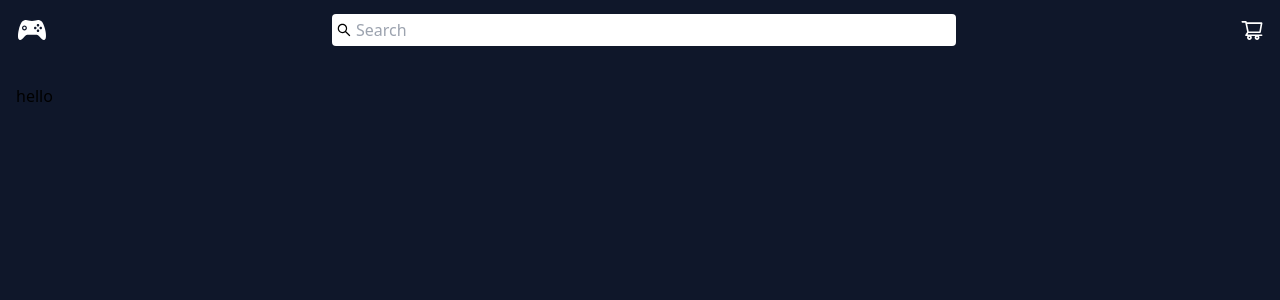
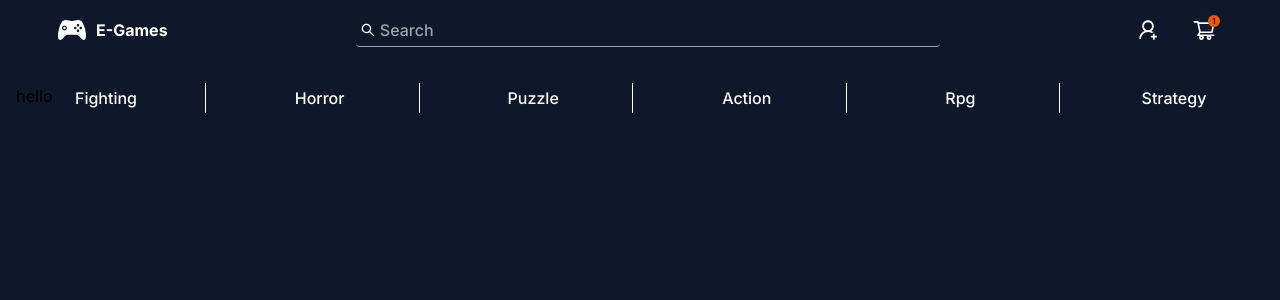
Before and after one commit to proudynyu/ecom-games, a Next.js app: page / in a window 1280 px wide. Shown: the top 300 px of the page. Built offline with nearby package versions, Linux system fonts and the light colour scheme.

Commit message:
feat: adding categories to header

```diff
--- /dev/null
+++ b/src/app/components/Cart.tsx
@@ -0,0 +1,13 @@
+import React from 'react'
+import {AiOutlineShoppingCart} from 'react-icons/ai'
+
+export function Cart() {
+  return (
+          <button className='relative hover:bg-slate-400 px-2 py-2 rounded'>
+            <AiOutlineShoppingCart size={24} color="white" />
+              <span className='text-black text-[8px] absolute right-1 top-[5px] w-3 h-3 rounded-full bg-orange-600' >
+                1
+              </span>
+          </button>
+      )
+}
--- a/src/app/components/Header.tsx
+++ b/src/app/components/Header.tsx
@@ -1,26 +1,29 @@
 import Link from 'next/link';
 import { IoLogoGameControllerB } from 'react-icons/io'
-import { AiOutlineShoppingCart, AiOutlineSearch } from 'react-icons/ai'
+
+import { SearchBar } from './SearchBar';
+import { SignIn } from './SignIn';
+import { Cart } from './Cart';
+import { Navbar } from './Navbar';
+
 
 export function Header() {
   return (
-    <header className="fixed w-full h-[60px] flex flex-col items-center justify-center top-0">
-      <div className="h-full w-full transparent flex items-center justify-between px-4">
-        <Link href="/">
+    <header className="fixed w-full  flex flex-col items-center justify-center top-0">
+      <div className="min-h-max w-full h-[60px] max-w-[1200px] transparent flex items-center justify-between px-4">
+        <Link href="/" className='flex items-center gap-2 text-white font-bold'>
           <IoLogoGameControllerB size={32} color='white'/>
+          <span>E-Games</span>
         </Link>
 
-        <div className='w-2/4'>
-          <label htmlFor='searchBar' className='relative'>
-            <input type='text' className="bg-white w-full rounded pl-6 py-1 outline-none" name="searchBar" placeholder='Search'/>
-            <span className='pointer absolute left-1 bottom-2/4 translate-y-2/4'><AiOutlineSearch size={16} /></span>
-          </label>
+        <SearchBar />
+
+        <div className='flex items-center justify-between gap-4'>
+          <SignIn />
+          <Cart />
         </div>
-
-        <button>
-          <AiOutlineShoppingCart size={24} color="white" />
-        </button>
       </div>
+      <Navbar />
     </header>
   );
 }
--- /dev/null
+++ b/src/app/components/Navbar.tsx
@@ -0,0 +1,34 @@
+import React from 'react'
+import Link from 'next/link';
+
+type CategoryMenuHeaderLinks = {
+  name: string,
+  href: string
+}
+
+const CATEGORIES: Readonly<CategoryMenuHeaderLinks[]> = [
+  { name: 'fighting', href:'#' },
+  { name: 'horror', href:'#' },
+  { name: 'puzzle', href:'#' },
+  { name: 'action', href:'#' },
+  { name: 'rpg', href:'#' },
+  { name: 'strategy', href:'#' },
+]
+
+export function Navbar() {
+  return (
+      <nav className='min-h-max w-full max-w-[1200px] px-4 py-2'>
+      <ul className="h-[60px] flex items-center justify-between text-white gap-2">
+      { CATEGORIES.map( category => (
+            <li key={category.name} className='group list-none h-full relative'>
+            <Link className="h-full flex items-center justify-center min-w-[100px] capitalize hover:bg-slate-400 transition-all ease-in-out rounded" href={category.href}>
+            {category.name}
+            <span className='absolute w-[1px] h-1/2 bg-white border-white right-[-10%] md:right-[-50%] group-last:hidden'></span>
+            </Link>
+            </li>
+            ))
+      }
+      </ul>
+      </nav>
+  )
+}
--- /dev/null
+++ b/src/app/components/SearchBar.tsx
@@ -0,0 +1,13 @@
+import React from 'react'
+import { AiOutlineSearch } from 'react-icons/ai'
+
+export function SearchBar() {
+  return (
+   <div className='w-2/4'>
+    <label htmlFor='searchBar' className='relative'>
+    <input type='text' className="bg-transparent text-white w-full rounded pl-6 py-1 outline-none border-b-[1px] border-slate-400" name="searchBar" placeholder='Search'/>
+    <span className='pointer absolute left-1 bottom-2/4 translate-y-2/4'><AiOutlineSearch size={16} color="white" /></span>
+    </label>
+   </div>
+  )
+}
--- /dev/null
+++ b/src/app/components/SignIn.tsx
@@ -0,0 +1,10 @@
+import React from 'react'
+import { AiOutlineUserAdd } from 'react-icons/ai'
+
+export function SignIn() {
+  return (
+    <button className='hover:bg-slate-400 px-2 py-2 rounded'>
+      <AiOutlineUserAdd size={24} color="white" />
+    </button>
+  )
+}
--- a/src/app/layout.tsx
+++ b/src/app/layout.tsx
@@ -1,5 +1,13 @@
+import { Inter } from 'next/font/google'
 import { Header } from "./components/Header";
 import "./globals.css";
+
+const inter = Inter({
+  display: 'swap',
+  weight: ['100', '500', '600', '700'],
+  variable: '--font-inter',
+  subsets: ['latin']
+})
 
 export const metadata = {
   title: "Create Next App",
@@ -13,9 +21,8 @@ export default function RootLayout({
 }) {
   return (
     <html lang="en">
-      <body className="bg-slate-900">
+      <body className={`bg-slate-900 antialiased ${inter.className}`}>
         <Header />
-
         <main>{children}</main>
       </body>
     </html>
--- a/tailwind.config.js
+++ b/tailwind.config.js
@@ -2,6 +2,9 @@
 module.exports = {
   content: ["./src/**/*.{html,tsx}"],
   theme: {
+    fontFamily: {
+      primary: 'var(--font-inter)'
+    },
     extend: {},
   },
   plugins: [],
```
